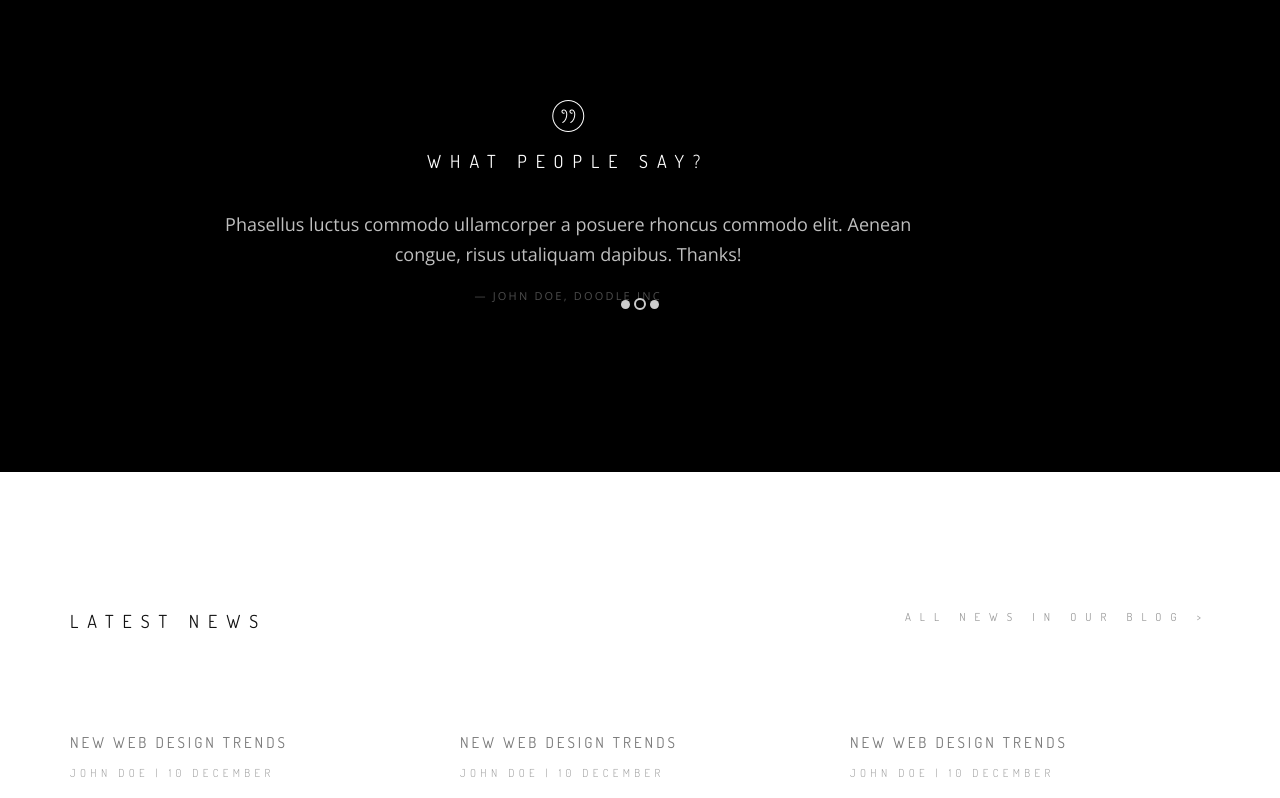
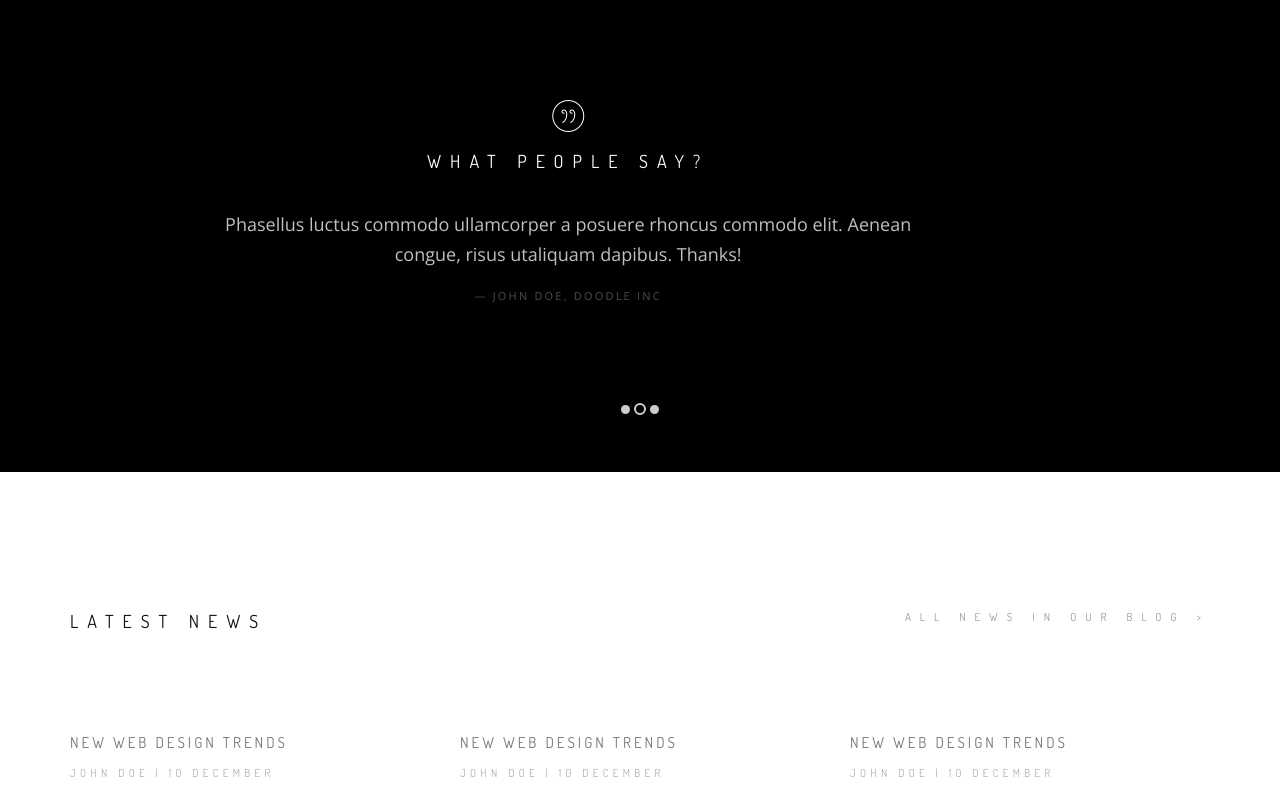
Before and after one commit to nataliasabadysh/Frontend-Landing, a plain HTML site: page www/index.html in a window 1280 px wide. Shown: the part 5330-6128 px from the top of the page. Drawn offline with nearby package versions, Linux system fonts and the light colour scheme.

Commit message:
still first commit

```diff
--- a/www/css/style.css
+++ b/www/css/style.css
@@ -622,11 +622,15 @@ textarea.form-control{
 .carousel{
 	position: relative;
 }
+.carousel-indicators{
+	bottom: -85px;
+}
 .carousel-indicators li{
 	width: 9px;
 	height: 9px;
 	background-color: rgba(255, 255, 255, .8);
 	border: 2px solid transparent;
+
 }
 .carousel-indicators .active{
 	background-color: transparent;
```
Also changed, not shown: 1 other file.
